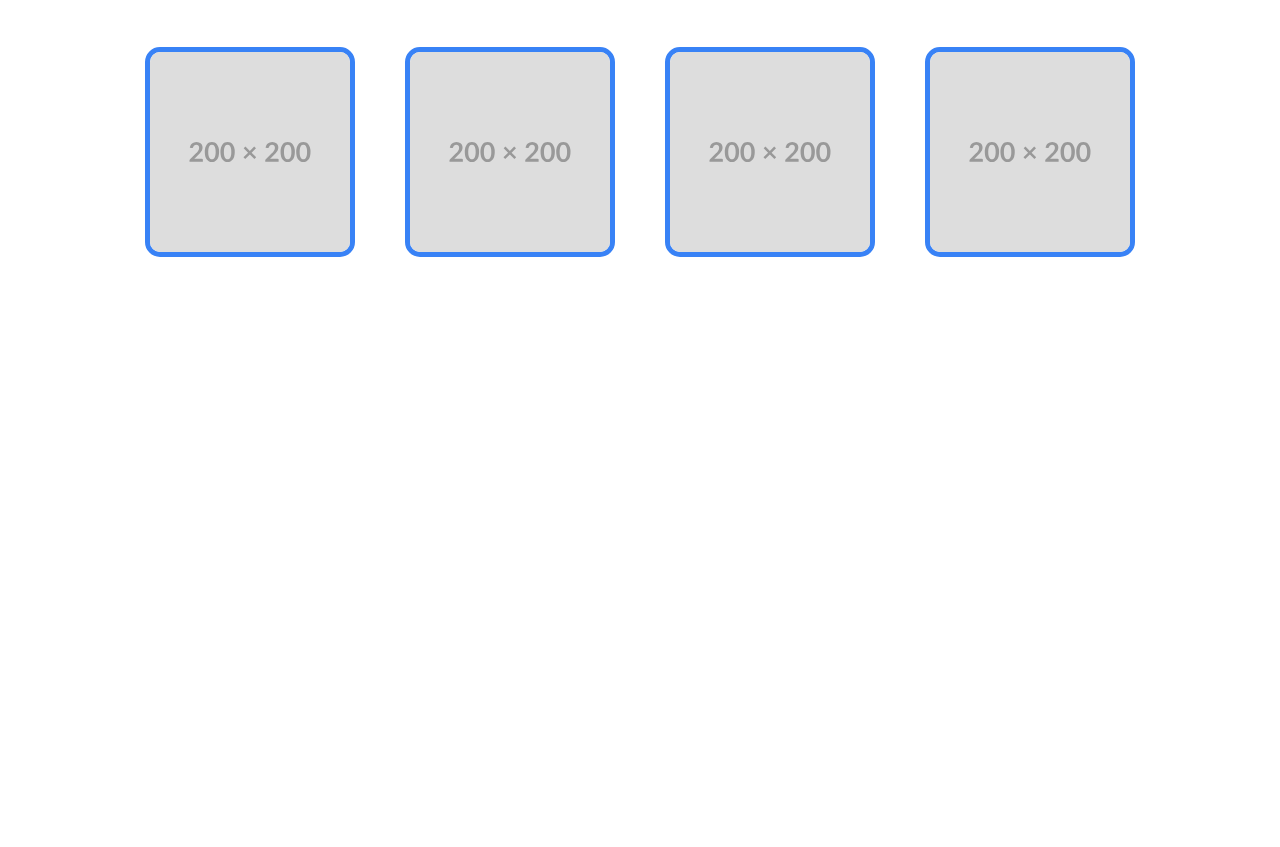
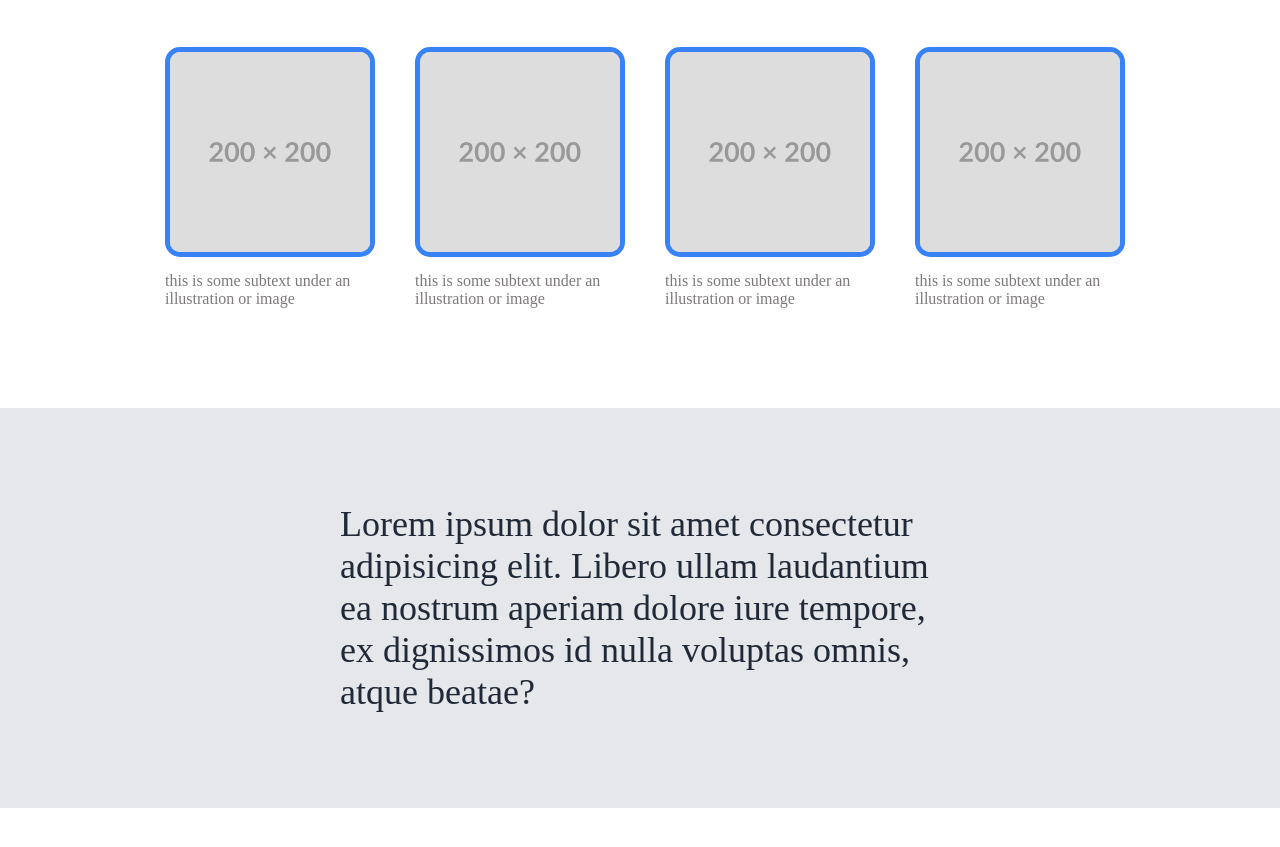
Before and after one commit to sabarnoChatterjee/odin-journey, a plain HTML site: page foundations/03-Flexbox/05-project-landing-page/index.html in a window 1280 px wide. Shown: the part 655-1502 px from the top of the page. Before the commit the page ends 912 px from the top, so only its background shows below. Drawn offline with Linux system fonts and the light colour scheme.

Commit message:
feat: add quote section layout and styles to landing page

```diff
--- a/foundations/03-Flexbox/05-project-landing-page/index.html
+++ b/foundations/03-Flexbox/05-project-landing-page/index.html
@@ -49,10 +49,37 @@
     <main>
       <p>Some random information</p>
       <div class="images">
-        <img src="./images/placeholder-square.svg" alt="place-holder image" />
-        <img src="./images/placeholder-square.svg" alt="place-holder image" />
-        <img src="./images/placeholder-square.svg" alt="place-holder image" />
-        <img src="./images/placeholder-square.svg" alt="place-holder image" />
+        <figure>
+          <img src="./images/placeholder-square.svg" alt="place-holder image" />
+          <figcaption>
+            this is some subtext under an illustration or image
+          </figcaption>
+        </figure>
+        <figure>
+          <img src="./images/placeholder-square.svg" alt="place-holder image" />
+          <figcaption>
+            this is some subtext under an illustration or image
+          </figcaption>
+        </figure>
+        <figure>
+          <img src="./images/placeholder-square.svg" alt="place-holder image" />
+          <figcaption>
+            this is some subtext under an illustration or image
+          </figcaption>
+        </figure>
+        <figure>
+          <img src="./images/placeholder-square.svg" alt="place-holder image" />
+          <figcaption>
+            this is some subtext under an illustration or image
+          </figcaption>
+        </figure>
+      </div>
+      <div class="quote">
+        <p>
+          Lorem ipsum dolor sit amet consectetur adipisicing elit. Libero ullam
+          laudantium ea nostrum aperiam dolore iure tempore, ex dignissimos id
+          nulla voluptas omnis, atque beatae?
+        </p>
       </div>
     </main>
     <!-- <footer>
--- a/foundations/03-Flexbox/05-project-landing-page/styles.css
+++ b/foundations/03-Flexbox/05-project-landing-page/styles.css
@@ -91,3 +91,29 @@ main>p{
     border:5px #3882f6 solid;
     border-radius: 15px;
 }
+
+.images figure{
+    display: flex;
+    flex-direction: column;
+    flex-wrap: wrap;
+    gap: 15px;
+    width: 200px;
+    color: rgb(125, 121, 121);
+}
+
+.quote{
+    background-color: #E5E7EB;
+    height: 400px;
+    width: auto;
+    display: flex;
+    justify-content: center;
+    align-items: center;
+    margin: 100px 0;
+}
+
+.quote p{
+    font-size: 36px;
+    color: #1F2937;
+    font-weight: 300;
+    width: 600px;
+}
```
